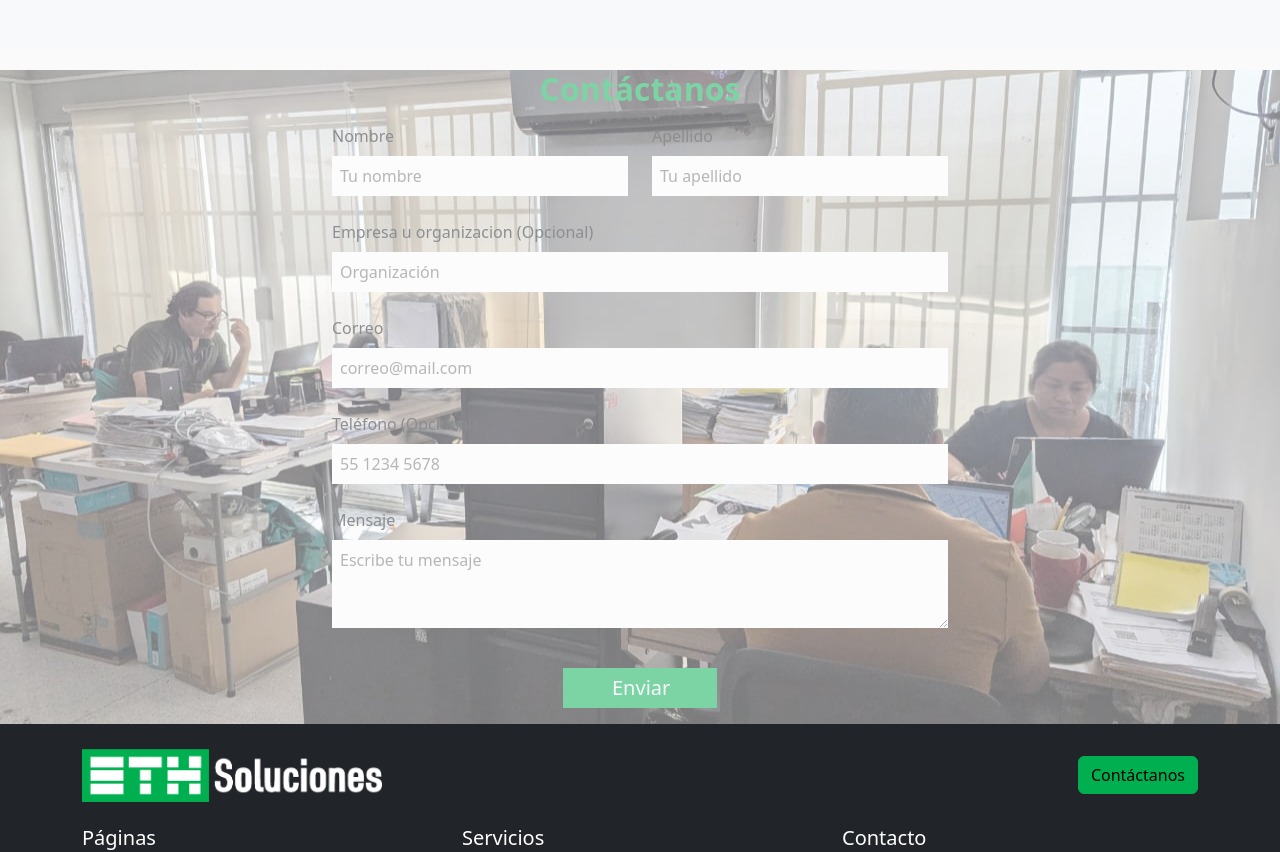
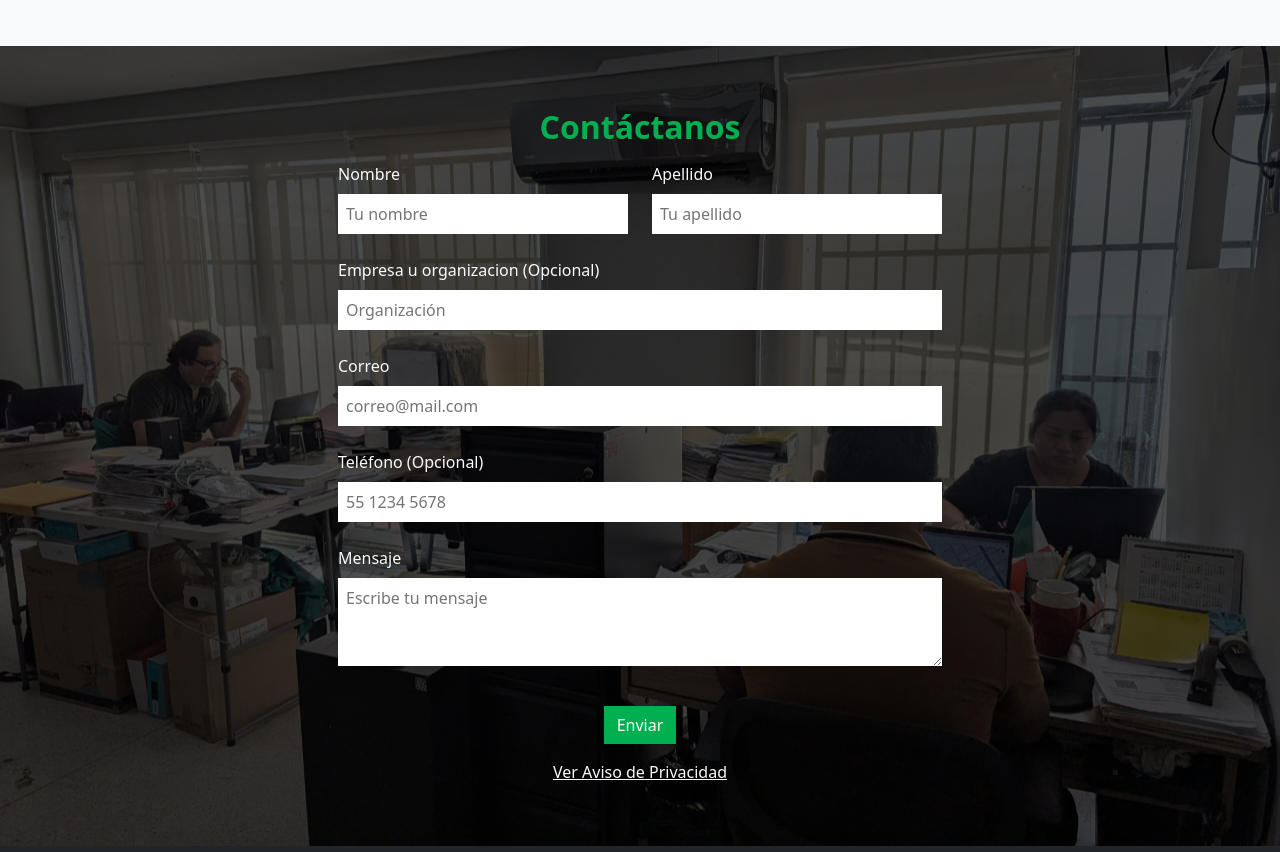
Before and after one commit to alainGonzalez-11/eth_website, a React (Vite) app: page / in a window 1280 px wide. Shown: the part 3325-4177 px from the top of the page. Built offline with nearby package versions, Linux system fonts and the light colour scheme.

Commit message:
Changed background in contact section in home page, added privacy notice

```diff
--- a/src/components/home/Contact.jsx
+++ b/src/components/home/Contact.jsx
@@ -4,6 +4,7 @@ import { Modal, Button } from 'react-bootstrap'
 import emailjs from '@emailjs/browser'
 import { yupResolver } from '@hookform/resolvers/yup'
 import * as yup from 'yup'
+import Privacy from './Privacy'
 
 const schema = yup
   .object({
@@ -59,13 +60,14 @@ const Contact = () => {
   if (!content) return <div>Loading...</div>
 
   return (
-    <div className='container-fluid bg-body-secondary bg-opacity-25 align-content-center h-full pt-4' >
-      <div className='row justify-content-center' style={{
-        backgroundImage: `url(${content.backgroundImage})`,
-        backgroundSize: 'cover',
-        backgroundPosition: 'center',
-        opacity: '0.5',
-      }}>
+    <div className='container-fluid bg-body-secondary align-content-center h-full py-5'   style={{
+    backgroundImage: `linear-gradient(rgba(0, 0, 0, 0.7), rgba(0, 0, 0, 0.7)), url(${content.backgroundImage})`,
+    backgroundSize: 'cover',
+    backgroundPosition: 'center',
+    backgroundRepeat: 'no-repeat',
+    height: '100vh', // Asegura que el fondo ocupe toda la ventana
+  }}>
+      <div className='row mx-0 mt-5 mt-md-0 justify-content-center'>
         <div className='col-12 col-md-6'>
           <h2 className='text-primary text-center fw-bold mb-3'>Contáctanos</h2>
           <div className='contact-container'>
@@ -76,7 +78,7 @@ const Contact = () => {
               name='contact'
             >
               <div className='row'>
-                <div className='d-flex flex-column col-6'>
+                <div className='d-flex flex-column text-light col-6'>
                   <label htmlFor='firstName'>Nombre</label>
                   <input
                     type='text'
@@ -94,7 +96,7 @@ const Contact = () => {
                   </p>
                 </div>
 
-                <div className='d-flex flex-column col-6'>
+                <div className='d-flex flex-column text-light col-6'>
                   <label htmlFor='lastName'>Apellido</label>
                   <input
                     type='text'
@@ -110,7 +112,7 @@ const Contact = () => {
                 </div>
               </div>
 
-              <div className='d-flex flex-column col-12'>
+              <div className='d-flex flex-column text-light col-12'>
                 <label htmlFor='organization'>
                   Empresa u organizacion (Opcional)
                 </label>
@@ -127,7 +129,7 @@ const Contact = () => {
                 </p>
               </div>
 
-              <div className='d-flex flex-column col-12'>
+              <div className='d-flex flex-column text-light col-12'>
                 <label htmlFor='email'>Correo</label>
                 <input
                   type='text'
@@ -142,7 +144,7 @@ const Contact = () => {
                 </p>
               </div>
 
-              <div className='d-flex flex-column col-12'>
+              <div className='d-flex flex-column text-light col-12'>
                 <label htmlFor='phone'>Teléfono (Opcional)</label>
                 <input
                   type='text'
@@ -157,7 +159,7 @@ const Contact = () => {
                 </p>
               </div>
 
-              <div className='d-flex flex-column col-12'>
+              <div className='d-flex flex-column text-light col-12'>
                 <label htmlFor='message'>Mensaje</label>
                 <textarea
                   name='message'
@@ -175,12 +177,13 @@ const Contact = () => {
               <div className='text-center'>
                 <button
                   type='submit'
-                  className='btn btn-primary rounded-0 text-light btn-lg px-5 py-1 col-3 my-3'
+                  className='btn btn-primary rounded-0 text-light my-3'
                 >
                   Enviar
                 </button>
               </div>
             </form>
+            <Privacy />
           </div>
 
           <Modal
--- /dev/null
+++ b/src/components/home/Privacy.jsx
@@ -0,0 +1,112 @@
+import { useState } from 'react'
+import { Modal, Button } from 'react-bootstrap'
+
+const Privacy = () => {
+  const [showMessageModal, setShowMessageModal] = useState(false)
+  const handleCloseMessageModal = () => setShowMessageModal(false)
+  const handleShowMessageModal = () => setShowMessageModal(true)
+  return (
+    <div className='d-flex text-justify-center'>
+      <a
+        onClick={handleShowMessageModal}
+        className=' pe-auto text-center text-light w-100 cursor-pointer'
+        style={{ cursor: 'pointer' }}
+      >
+        Ver Aviso de Privacidad
+      </a>
+
+      <Modal show={showMessageModal} onHide={handleCloseMessageModal} centered>
+        <Modal.Header closeButton>
+          <Modal.Title>Aviso de Privacidad</Modal.Title>
+        </Modal.Header>
+        <Modal.Body>
+          <div className='text-justify'>
+            <p>
+              Este aviso de privacidad describe cómo [Nombre del Equipo]
+              recopila, utiliza, comparte y protege tu información personal
+              cuando utilizas nuestro sitio web.
+            </p>
+            <p>1. Información que Recopilamos</p>
+            <p>
+              Recopilamos información personal que proporcionas voluntariamente
+              a través de nuestros formularios, incluyendo:
+            </p>
+            <p>
+              Nombre Apellido Correo electrónico Escuela Carrera Semestre Número
+              de contacto Nombre de tu organización (si corresponde) Correo
+              electrónico de la empresa (si corresponde)
+            </p>
+            <p>2. Cómo Usamos Tu Información</p>
+            <p>Utilizamos tu información para las siguientes finalidades:</p>
+            <p>
+              Contactarte si has solicitado formar parte de nuestro equipo, ya
+              sea durante una convocatoria abierta o fuera de ella.
+            </p>
+            <p>
+              Contactar con organizaciones interesadas en ser patrocinadoras.
+            </p>
+            <p>
+              Proveer información general a personas que desean conocer más
+              sobre nuestro equipo.
+            </p>
+            <p>3. Compartir Tu Información</p>
+            <p>
+              No compartimos tu información personal con terceros. Solo los
+              miembros del equipo de [Nombre del Equipo] tienen acceso a la
+              información.
+            </p>
+            <p>4. Protección de Tu Información</p>
+            <p>
+              Tomamos medidas para proteger tu información personal de acceso no
+              autorizado, uso, divulgación, alteración o destrucción. Sin
+              embargo, debes tener en cuenta que ningún método de transmisión
+              por internet o de almacenamiento digital es 100% seguro.
+            </p>
+            <p>5. Conservación de Tu Información</p>
+            <p>
+              No tenemos un plazo establecido para la conservación de tu
+              información. La conservaremos mientras sea necesario para los
+              propósitos mencionados anteriormente o mientras lo permita la ley.
+            </p>
+            <p>6. Tus Derechos</p>
+            <p>
+              Tienes derecho a acceder, corregir y eliminar tu información
+              personal. También tienes derecho a retirar tu consentimiento al
+              procesamiento de tu información.
+            </p>
+            <p>
+              Para ejercer estos derechos, puedes contactarnos a través del
+              correo electrónico [correo electrónico del equipo].
+            </p>
+            <p>7. Cambios en este Aviso de Privacidad</p>
+            <p>
+              Este aviso de privacidad puede ser actualizado periódicamente. Te
+              recomendamos revisar este aviso de privacidad de forma regular
+              para estar al tanto de cualquier cambio.
+            </p>
+            <p>Política de Cookies</p>
+            <p>Actualmente, no utilizamos cookies en nuestro sitio web.</p>
+            <p>Política de Uso de Datos</p>
+            <p>
+              Nuestra política de uso de datos se detalla en este aviso de
+              privacidad.
+            </p>
+            <p>Contacto</p>
+            <p>
+              Si tienes alguna pregunta sobre este aviso de privacidad o
+              nuestras prácticas de privacidad, por favor contáctanos a través
+              del correo electrónico [correo electrónico del equipo].
+            </p>
+          </div>
+        </Modal.Body>
+        <Modal.Footer>
+          <Button variant='secondary' onClick={handleCloseMessageModal}>
+            Cerrar
+          </Button>
+        </Modal.Footer>
+      </Modal>
+    </div>
+  )
+}
+
+export default Privacy
```
